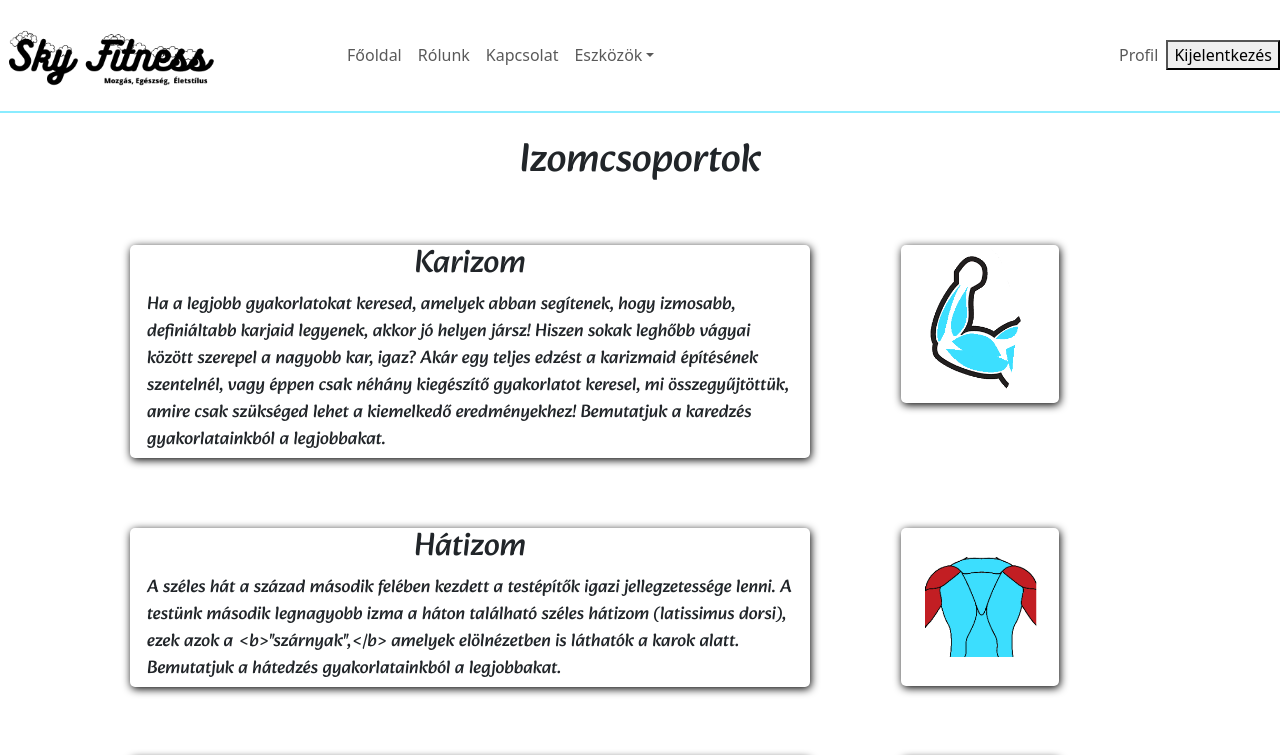
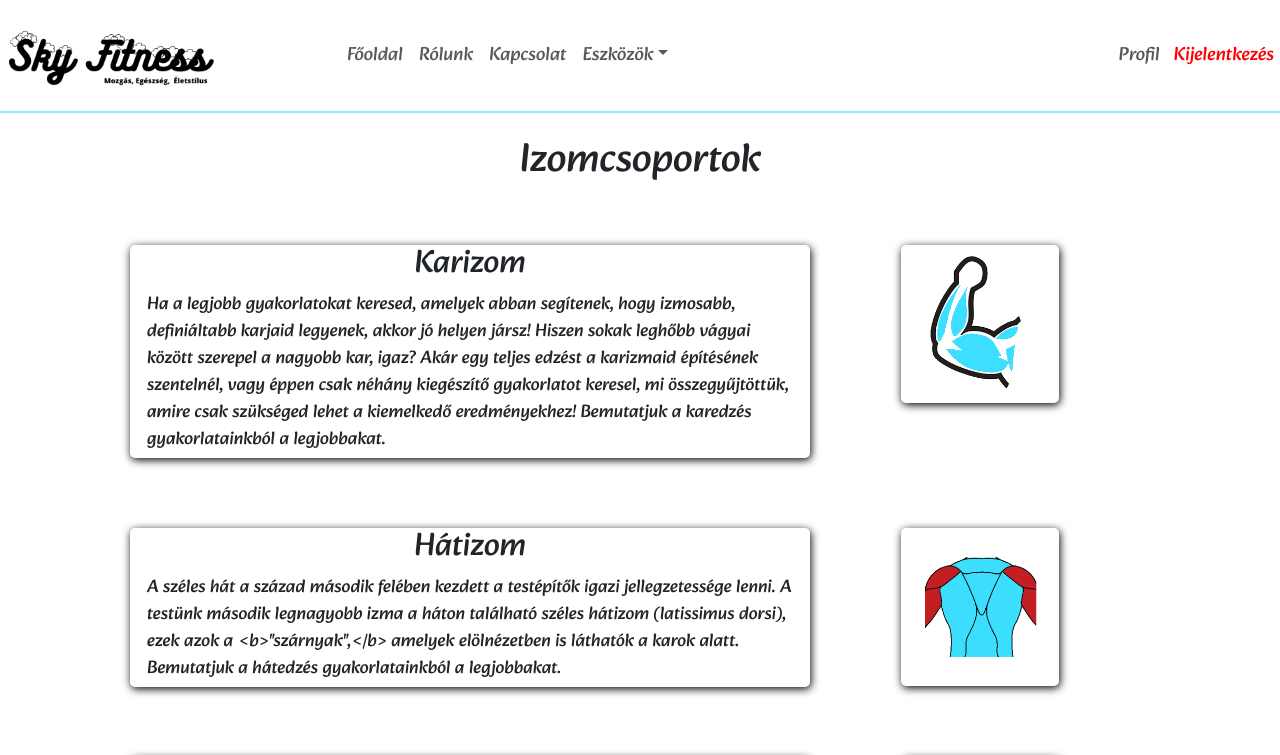
Before and after one commit to rkisztian/vizsgaremek-frontend, a React (Create React App) app: page / in a window 1280 px wide. Shown: the top 755 px of the page. Built offline with nearby package versions, Linux system fonts and the light colour scheme; the HTML template or start-up script is replaced by a standard one.

Commit message:
szépítés

```diff
--- a/src/App.css
+++ b/src/App.css
@@ -60,6 +60,17 @@ p{
 
 .header{
   border-bottom: 2px solid #8aecff;
+  font-family: Alkatra;
+  font-size: 19px;
+}
+
+.header button{
+  color: rgb(255, 0, 0);
+  border: 0;
+  border-bottom: 10px;
+
+  background-color: white;
+
 }
 
 /*-----BMI Page-----*/
```
